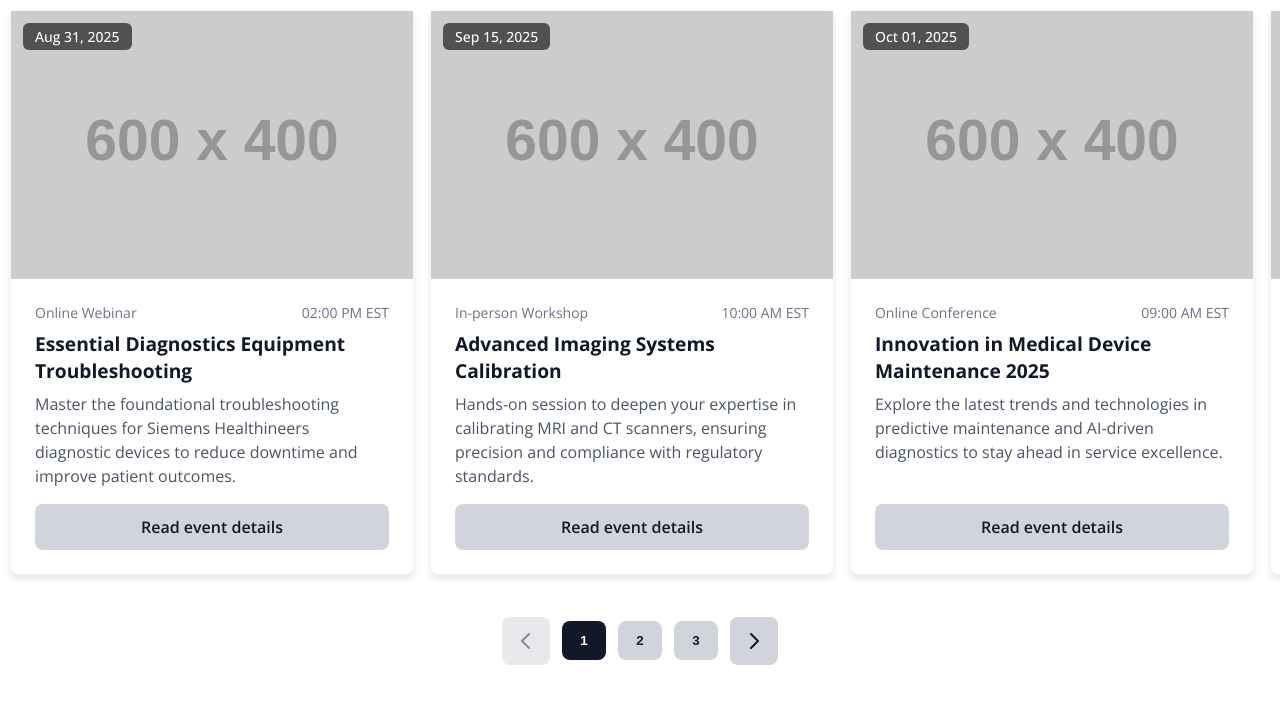
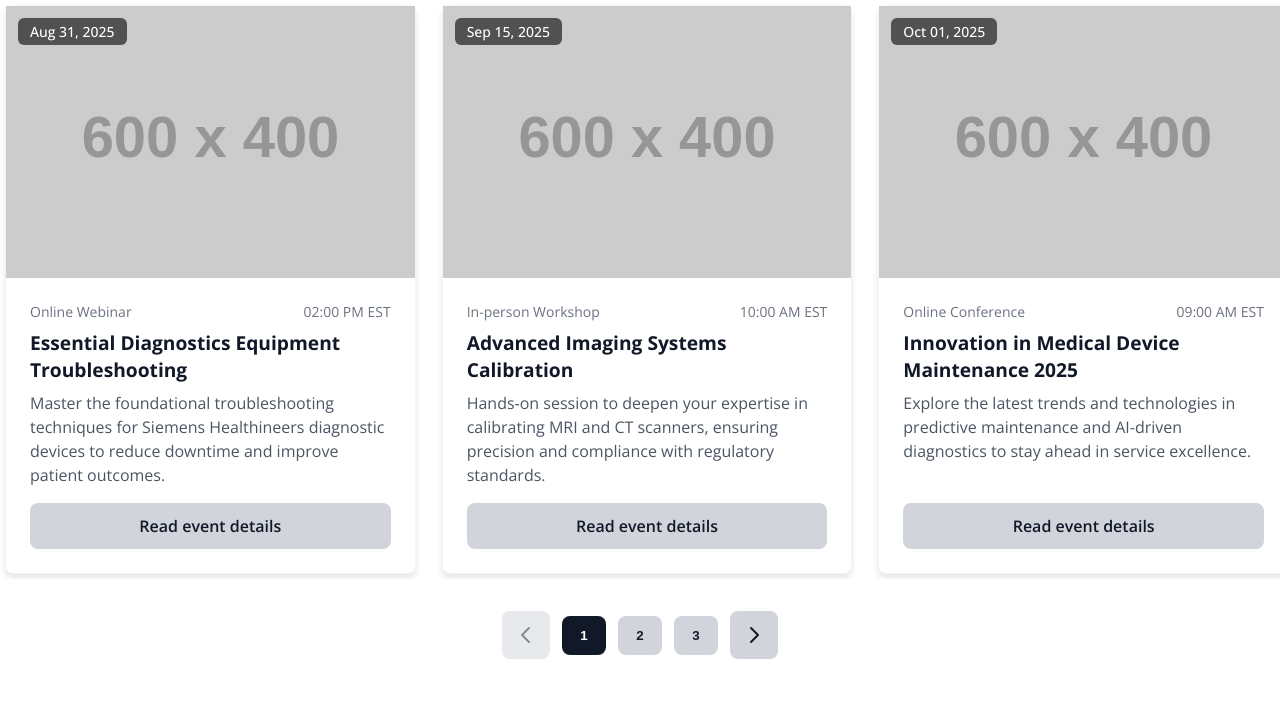
Before and after one commit to aubreymae/live-events-carousel, a plain HTML site: page index.html in a window 1280 px wide. Drawn offline with nearby package versions, Linux system fonts and the light colour scheme; placeholder pictures from the web are drawn by us.

Commit message:
Changed margins for event cards

```diff
--- a/script.js
+++ b/script.js
@@ -61,9 +61,9 @@ document.addEventListener("DOMContentLoaded", () => {
 
     const cards = track.querySelectorAll(".event-card");
     const cardWidth = `${100 / cardsPerPage}%`;
-    cards.forEach((card) => {
-      card.style.width = cardWidth;
-    });
+    // cards.forEach((card) => {
+    //   card.style.width = cardWidth;
+    // });
 
     createPageNumbers();
     updateCarousel();
@@ -76,14 +76,15 @@ document.addEventListener("DOMContentLoaded", () => {
     const cards = track.querySelectorAll(".event-card");
     if (cards.length === 0) return;
 
-    const cardElement = cards[0];
-    const cardStyle = getComputedStyle(cardElement);
-    const cardWidth = cardElement.offsetWidth;
-    const gap = parseFloat(getComputedStyle(track).gap) || 0;
+    const totalTrackWidth = track.scrollWidth;
+    const visibleTrackWidth = track.offsetWidth;
+    const maxOffset = totalTrackWidth - visibleTrackWidth;
 
-    const shiftPerCard = cardWidth + gap;
+    const pageIndex = currentPage - 1;
+    const pageCount = totalPages > 1 ? totalPages - 1 : 1;
 
-    const offset = (currentPage - 1) * cardsPerPage * shiftPerCard;
+    const offset = maxOffset * (pageIndex / pageCount);
+
     track.style.transform = `translateX(-${offset}px)`;
 
     prevButton.disabled = currentPage === 1;
--- a/style.css
+++ b/style.css
@@ -43,13 +43,11 @@ body {
 .carousel-viewport {
   overflow: hidden;
   width: 100%;
-  padding: 10px;
 }
 
 .carousel-track {
   display: flex;
   gap: 16px;
-  overflow: visible;
   transition: transform var(--transition-speed) ease-in-out;
 }
 
@@ -57,8 +55,9 @@ body {
 .event-card {
   display: flex;
   flex-direction: column;
-  flex-shrink: 0;
+  flex: 0 0 calc(100% / cardsPerPage);
   width: 100%;
+  margin: 5px;
   background-color: var(--brand-white);
   border: 1px solid var(--brand-light-gray);
   border-radius: var(--border-radius);
```
